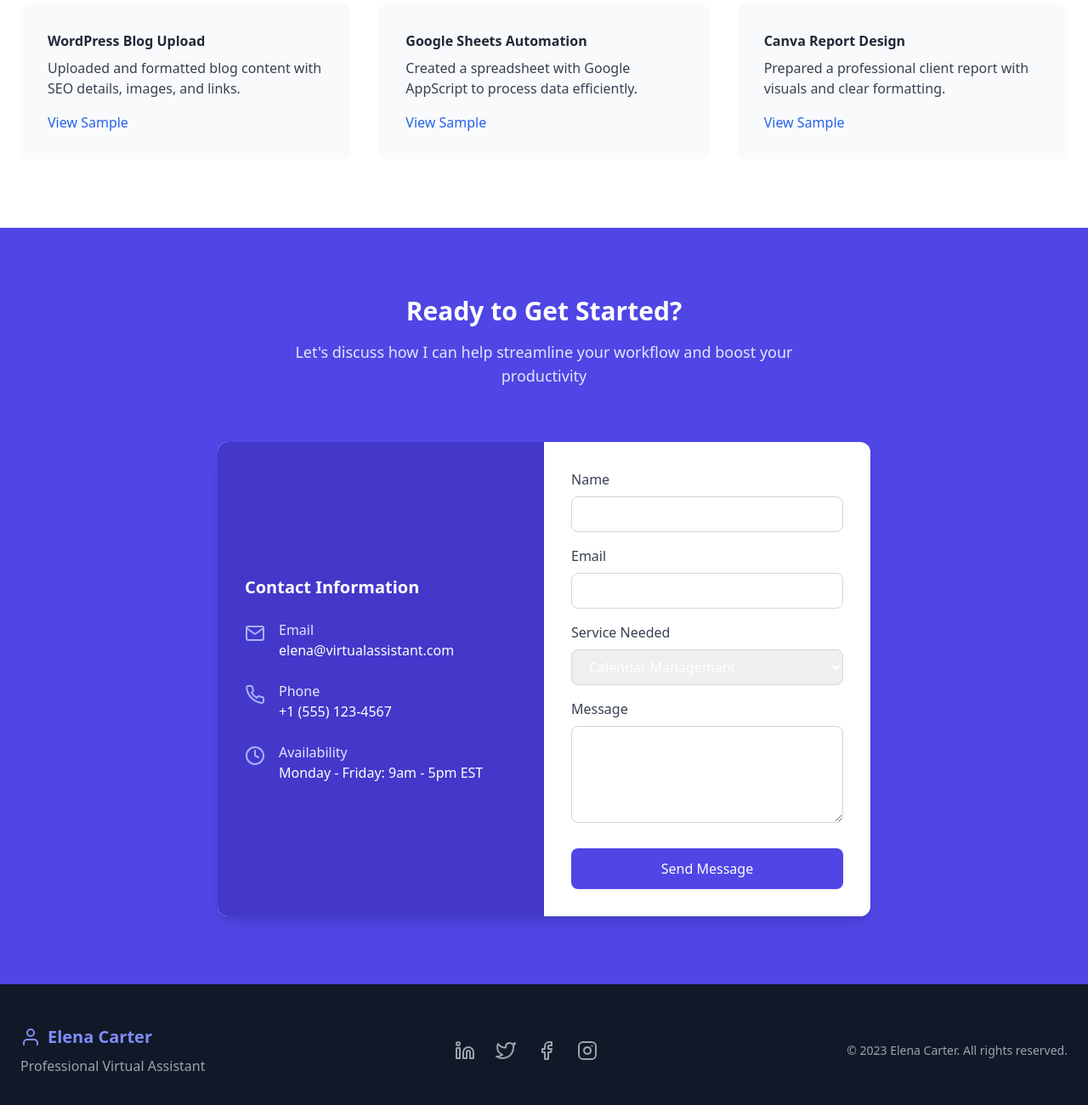
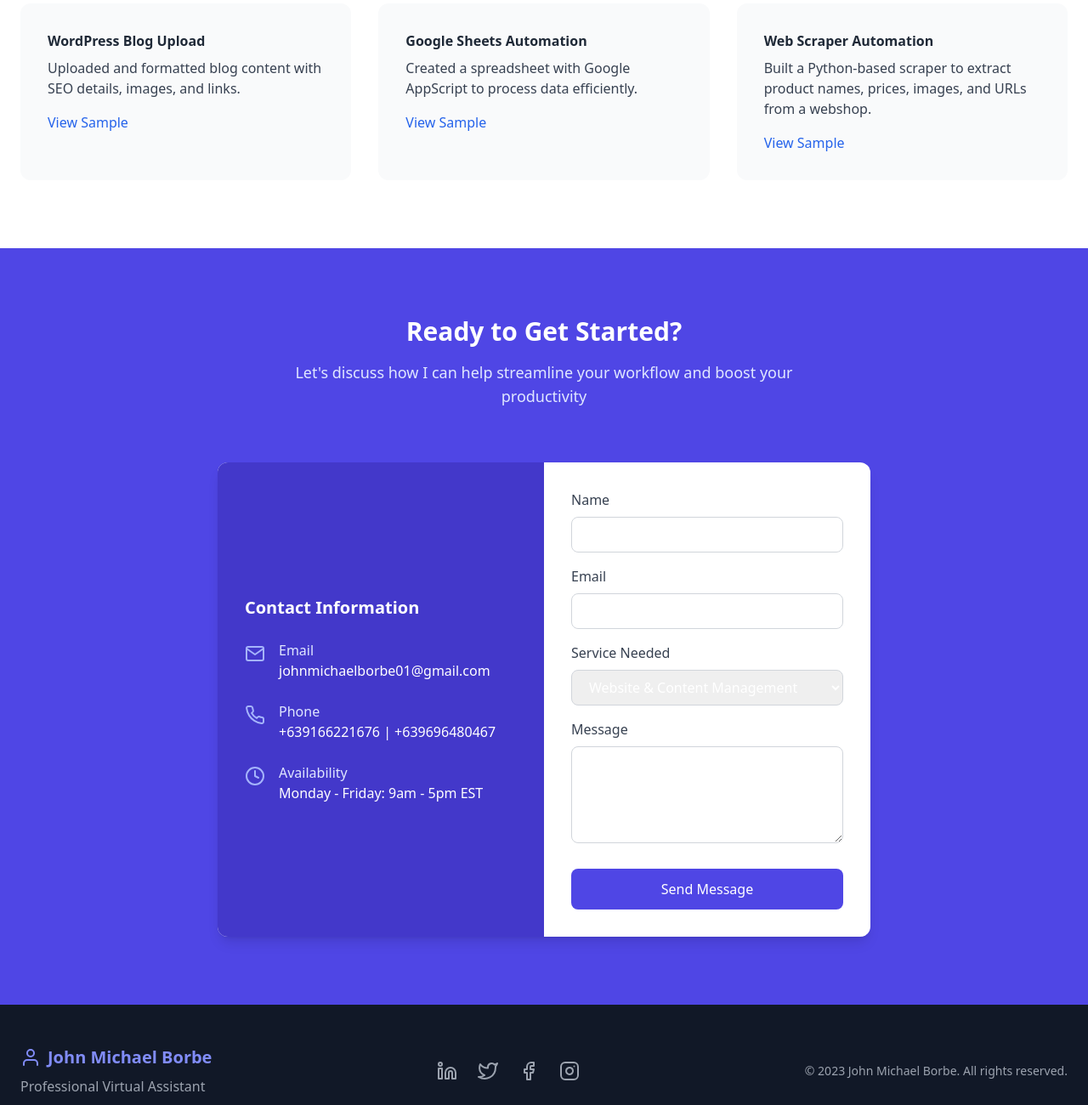
Before and after one commit to EngrJoong/portfolio-website2, a plain HTML site: page index.html in a window 1280 px wide. Shown: the part 2760-4060 px from the top of the page at 85% size. Drawn offline with nearby package versions, Linux system fonts and the light colour scheme.

Commit message:
Update index.html

```diff
--- a/index.html
+++ b/index.html
@@ -207,10 +207,10 @@
 
       <!-- Task 3 -->
       <div class="task-card bg-gray-50 rounded-xl p-8" data-aos="fade-up" data-aos-delay="300">
-        <h4 class="font-bold text-gray-800 mb-2">Canva Report Design</h4>
-        <p class="text-gray-700 mb-4">Prepared a professional client report with visuals and clear formatting.</p>
-        <a href="YOUR_CANVA_LINK" target="_blank" class="text-blue-600 font-medium">View Sample</a>
-      </div>
+  <h4 class="font-bold text-gray-800 mb-2">Web Scraper Automation</h4>
+  <p class="text-gray-700 mb-4">Built a Python-based scraper to extract product names, prices, images, and URLs from a webshop.</p>
+  <a href="YOUR_GOOGLE_DOC_LINK" target="_blank" class="text-blue-600 font-medium">View Sample</a>
+</div>
     </div>
   </div>
 </section>
@@ -232,7 +232,7 @@
                             <i data-feather="mail" class="text-indigo-300 mr-4 mt-1"></i>
                             <div>
                                 <h4 class="font-medium text-indigo-100">Email</h4>
-                                <p class="text-white">elena@virtualassistant.com</p>
+                                <p class="text-white">johnmichaelborbe01@gmail.com</p>
                             </div>
                         </div>
 
@@ -240,7 +240,7 @@
                             <i data-feather="phone" class="text-indigo-300 mr-4 mt-1"></i>
                             <div>
                                 <h4 class="font-medium text-indigo-100">Phone</h4>
-                                <p class="text-white">+1 (555) 123-4567</p>
+                                <p class="text-white">+639166221676 | +639696480467</p>
                             </div>
                         </div>
 
@@ -268,12 +268,12 @@
                             <div class="mb-4">
                                 <label for="service" class="block text-gray-700 font-medium mb-2">Service Needed</label>
                                 <select id="service" class="w-full px-4 py-2 border border-gray-300 rounded-lg focus:ring-2 focus:ring-indigo-600 focus:border-transparent">
-                                    <option>Calendar Management</option>
-                                    <option>Email Management</option>
-                                    <option>Document Preparation</option>
-                                    <option>Expense Tracking</option>
-                                    <option>Social Media Management</option>
-                                    <option>Customer Support</option>
+                                    <option>Website & Content Management</option>
+                                    <option>SEO & Digital Marketing Support</option>
+                                    <option>Data Automation & Web Scraping</option>
+                                    <option>Design & Reporting</option>
+                                    <option>Administrative Support</option>
+                                    <option>Client & Team Coordination</option>
                                     <option>Other</option>
                                 </select>
                             </div>
@@ -298,7 +298,7 @@
                 <div class="mb-6 md:mb-0">
                     <div class="flex items-center">
                         <i data-feather="user" class="text-indigo-400 mr-2"></i>
-                        <span class="text-xl font-bold text-indigo-400">Elena Carter</span>
+                        <span class="text-xl font-bold text-indigo-400">John Michael Borbe</span>
                     </div>
                     <p class="text-gray-400 mt-2">Professional Virtual Assistant</p>
                 </div>
@@ -319,7 +319,7 @@
                 </div>
 
                 <div class="text-gray-400 text-sm">
-                    <p>&copy; 2023 Elena Carter. All rights reserved.</p>
+                    <p>&copy; 2023 John Michael Borbe. All rights reserved.</p>
                 </div>
             </div>
         </div>
```
